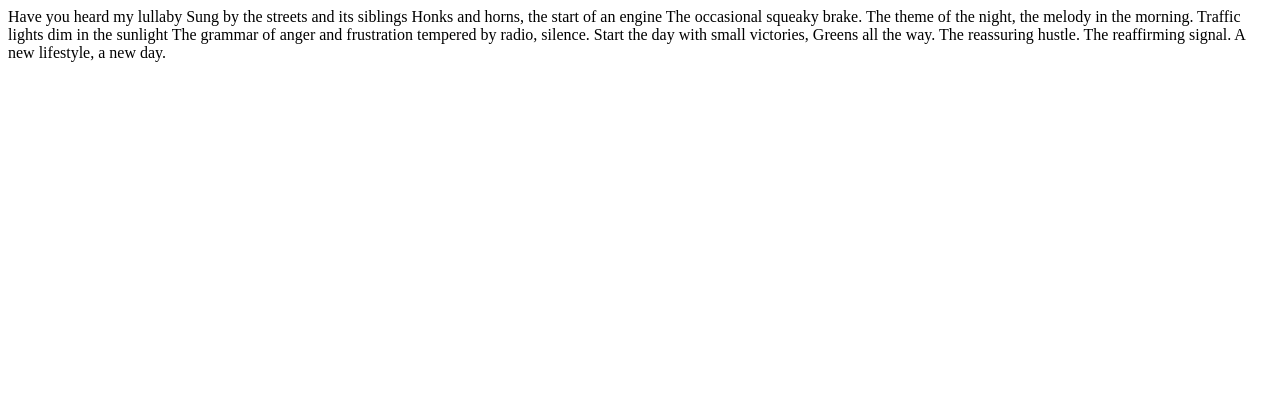
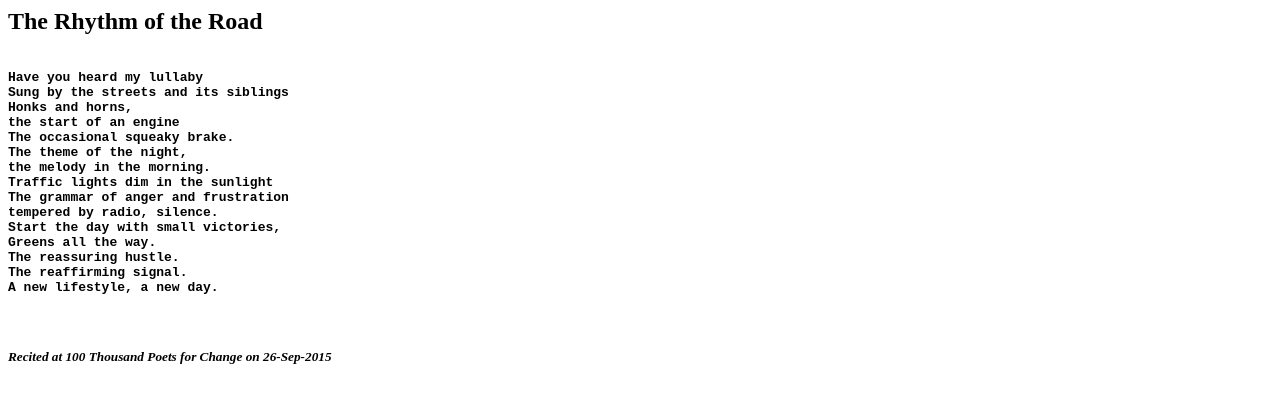
Before and after one commit to sharvani198/sharvani198.github.io, a plain HTML site: page index.html in a window 1280 px wide. Drawn offline with Linux system fonts and the light colour scheme.

Commit message:
Formatted

```diff
--- a/index.html
+++ b/index.html
@@ -1,3 +1,10 @@
+<html>
+<head>
+<title>World Of Shar</title>
+</head>
+<body>
+<h2> The Rhythm of the Road </h2>
+<pre><h4>
 Have you heard my lullaby
 Sung by the streets and its siblings
 Honks and horns,
@@ -13,3 +20,8 @@ Greens all the way.
 The reassuring hustle.
 The reaffirming signal.
 A new lifestyle, a new day.
+</h4>
+</pre>
+<h5><em> Recited at 100 Thousand Poets for Change on 26-Sep-2015 </em></h5>
+</body>
+</html>
```
